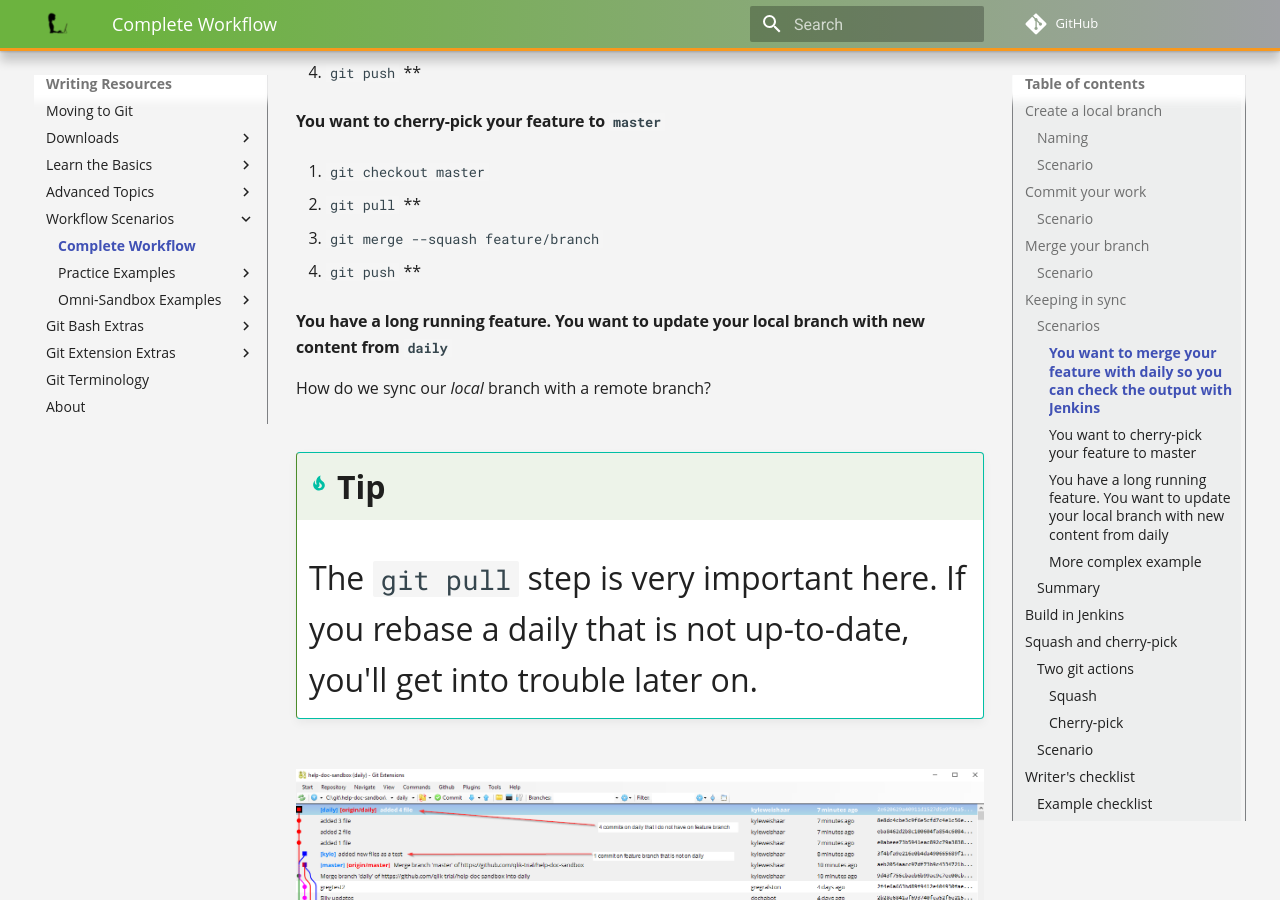
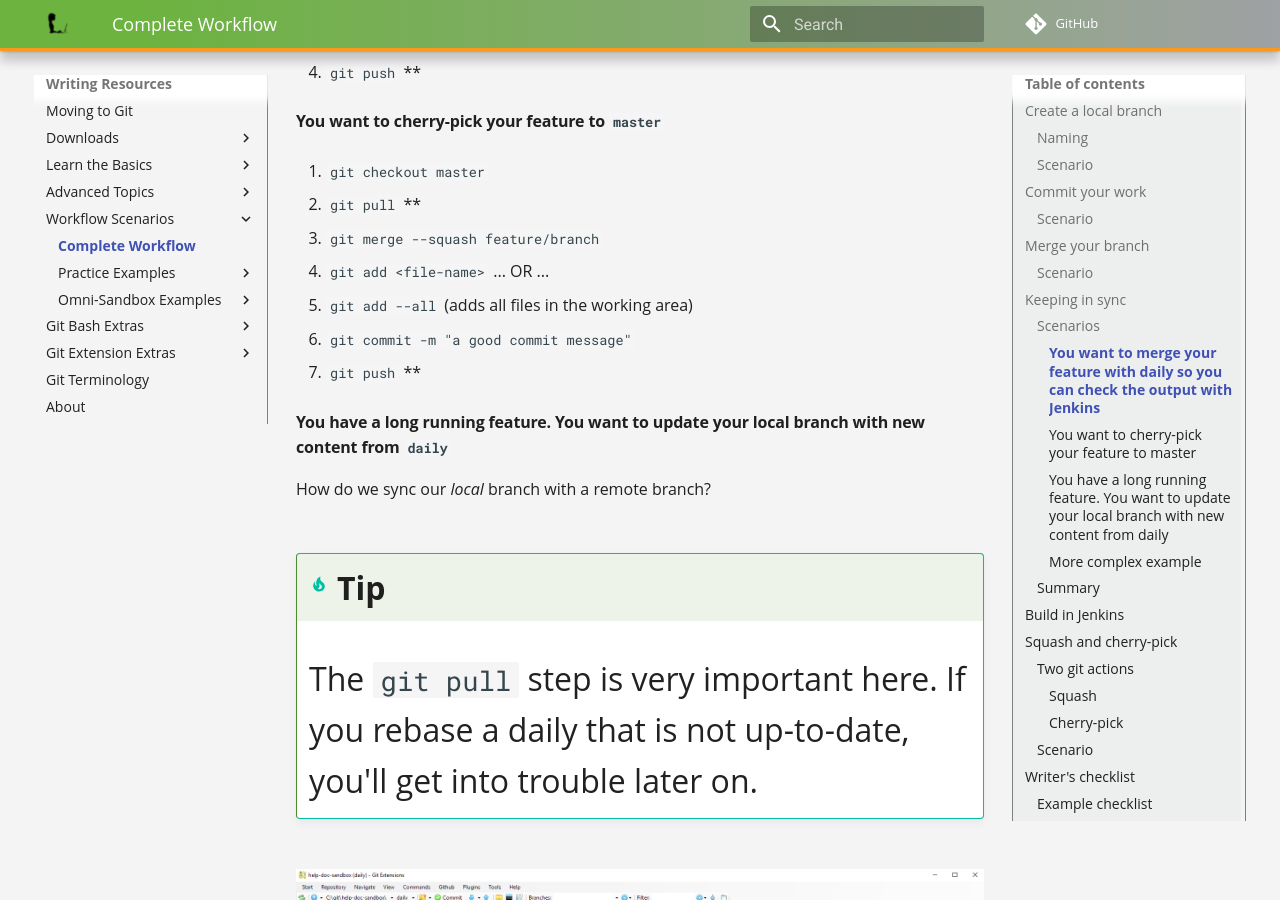
Before and after one commit to TimothyDanielQlik/git-site, an MkDocs documentation site: the page built from docs/complete.md, in a window 1280 px wide and 900 px high, scrolled down 2459 px. Built offline with MkDocs 1.6.1 and Material for MkDocs 9.7.7, drawn with Linux system fonts in a browser that asks for light colours; comment, search, counter and statistics services are not loaded; old or Windows-style settings are respelled for this version of MkDocs.

Commit message:
add extra steps

```diff
--- a/docs/complete.md
+++ b/docs/complete.md
@@ -85,6 +85,12 @@ Keeping in sync means making sure that your local copies of the `master` and `da
 1. `git pull` **
 
 1. `git merge --squash feature/branch`
+
+1. `git add <file-name>` ... OR ...
+
+1. `git add --all` (adds all files in the working area)
+
+1. `git commit -m "a good commit message"`
 
 1. `git push` **
 
```
